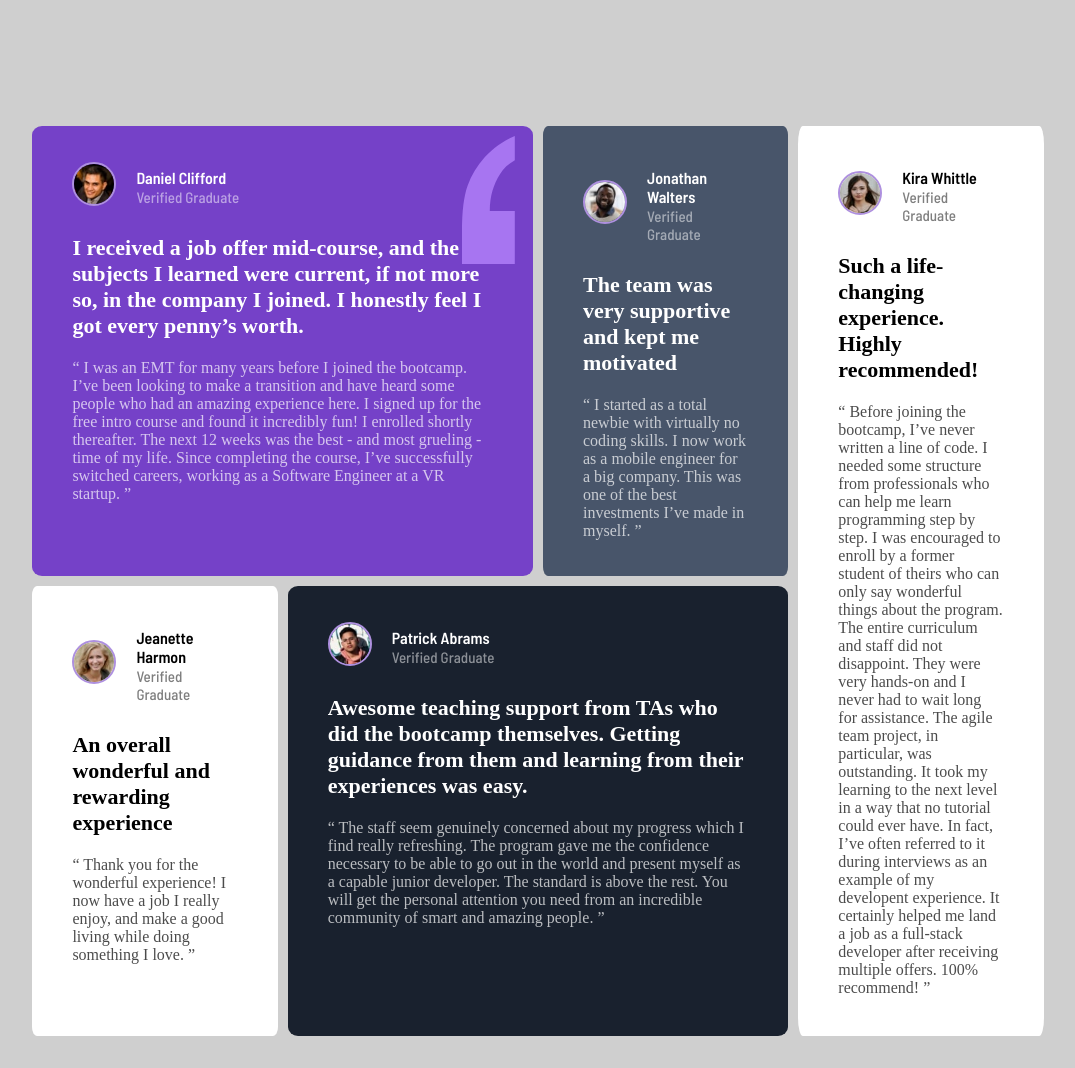
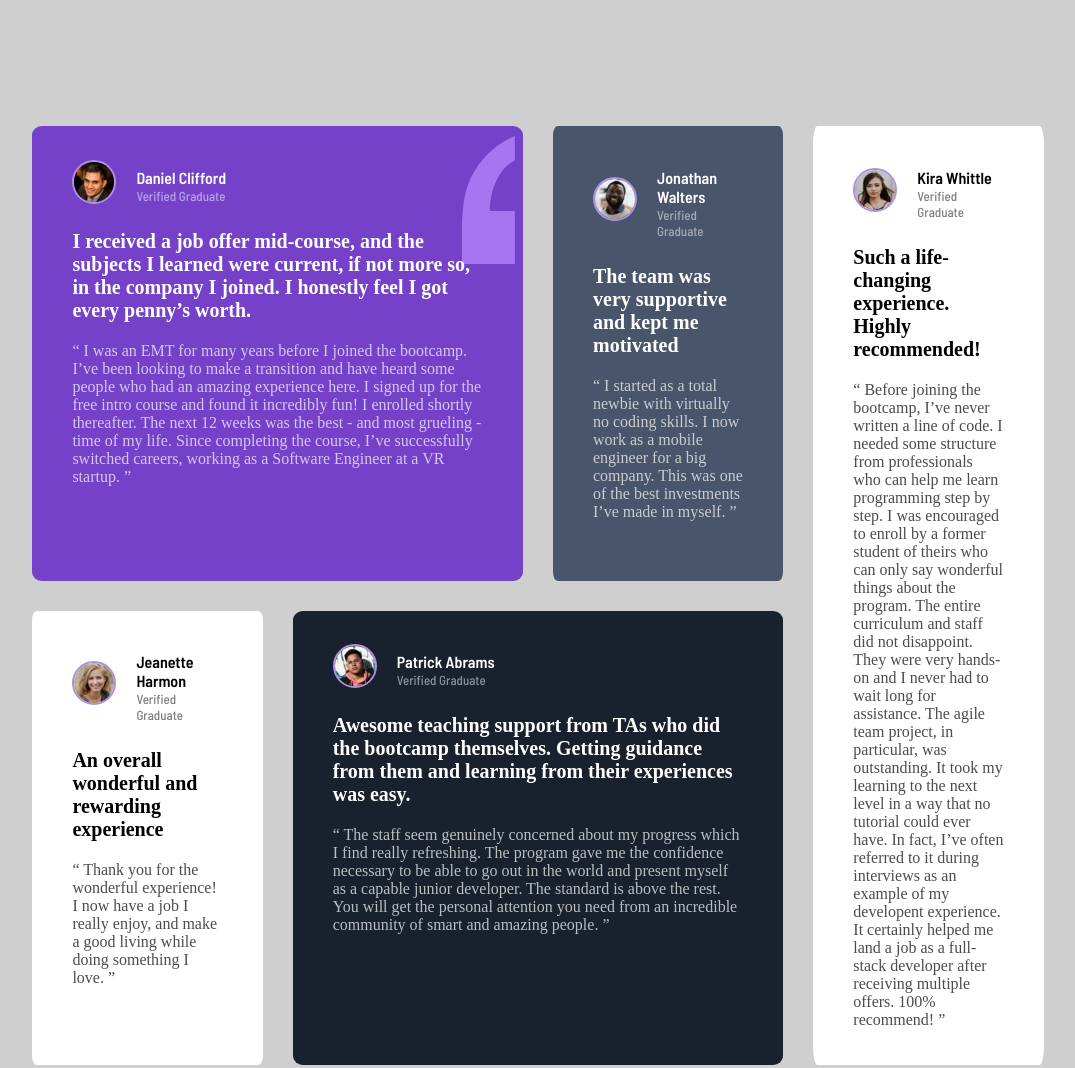
Before and after one commit to Dannodann/grid-repo, a plain HTML site: page index.html in a window 1280 px wide. Shown: the top 1068 px of the page, without its empty margins (102-1177 px from the left). Drawn offline with Linux system fonts and the light colour scheme.

Commit message:
Adding gap

```diff
--- a/index.css
+++ b/index.css
@@ -8,7 +8,7 @@ body{
     display: grid;
     grid-template-columns: repeat(4, 1fr);
     grid-template-rows: repeat(2, 1fr);
-    gap: 10px;
+    gap: 30px;
     width: auto;
     height: auto;
     justify-content: center;
@@ -83,11 +83,11 @@ body{
     margin-top: 0px;
     color: hsl(0, 0%, 100%);
     opacity: 0.5;
-    font-size: 15px;
+    font-size: 13px;
 }
 
 .h-white{
-    font-size: 22px;
+    font-size: 20px;
     margin-bottom: 20px;
 }
 
@@ -101,7 +101,7 @@ body{
 }
 
 .h-black{
-    font-size: 22px;
+    font-size: 20px;
     margin-bottom: 20px;
     color: black;
 }
@@ -114,5 +114,5 @@ body{
     margin-top: 0px;
     color: black;
     opacity: 0.5;
-    font-size: 15px;
+    font-size: 13px;
 }
```
